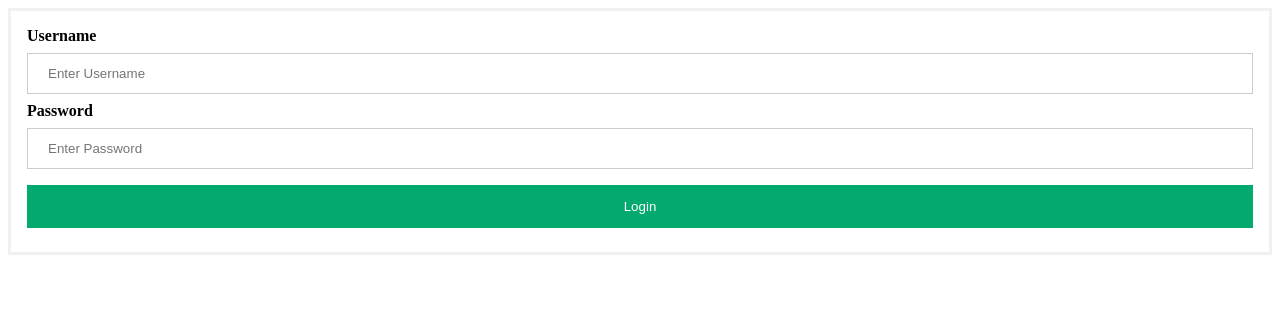
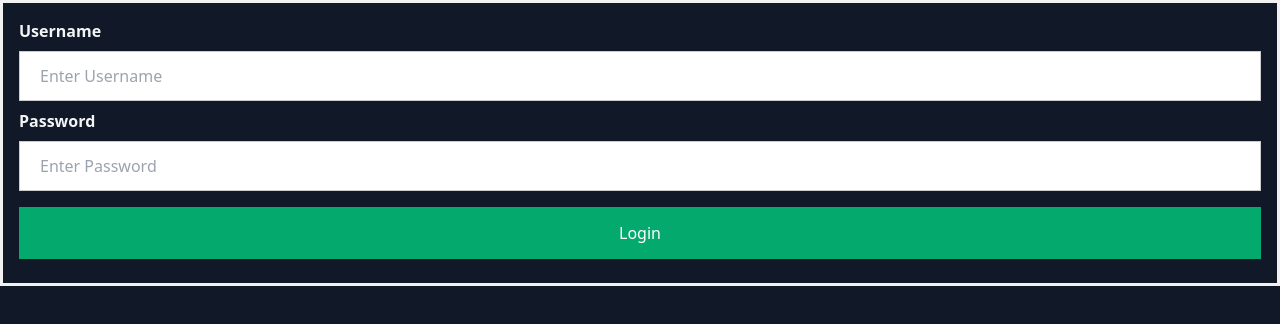
Before and after one commit to Ometeor-Zheero-OMZ/gamernage, a Next.js app in the folder frontend/: page /login in a window 1280 px wide. Shown: the top 324 px of the page. Built offline with nearby package versions, Linux system fonts and the light colour scheme; no server answers.

Commit message:
tailwindcssをインストール

```diff
--- /dev/null
+++ b/frontend/postcss.config.js
@@ -0,0 +1,6 @@
+module.exports = {
+  plugins: {
+    tailwindcss: {},
+    autoprefixer: {},
+  },
+}
--- a/frontend/styles/globals.css
+++ b/frontend/styles/globals.css
@@ -0,0 +1,17 @@
+@tailwind base;
+@tailwind components;
+@tailwind utilities;
+
+html {
+  /* Enable dark mode based on the user's system preference */
+  @apply bg-gray-900 text-gray-100;
+}
+
+body {
+  @apply bg-gray-900 text-gray-100;
+}
+
+.dark {
+  /* If you're toggling dark mode manually, you can use the .dark class */
+  @apply bg-gray-900 text-gray-100;
+}
--- /dev/null
+++ b/frontend/tailwind.config.js
@@ -0,0 +1,12 @@
+/** @type {import('tailwindcss').Config} */
+module.exports = {
+  content: [
+    "./pages/**/*.{js,ts,jsx,tsx}",
+    "./components/**/*.{js,ts,jsx,tsx}",
+    "./context/**/*.{js,ts,jsx,tsx}",
+  ],
+  theme: {
+    extend: {},
+  },
+  plugins: [],
+};
```
